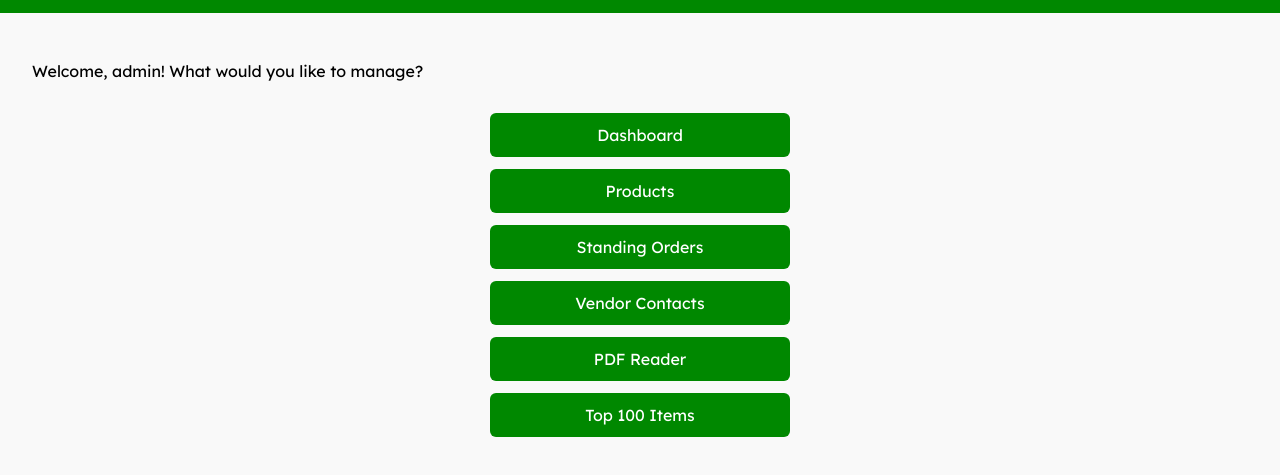
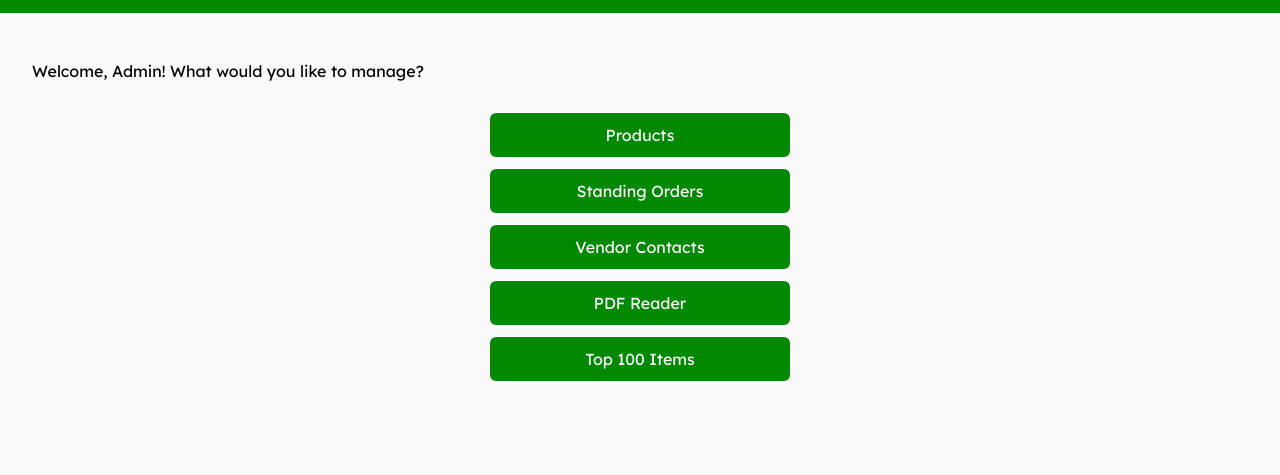
Before and after one commit to geraldrotich/fruit-and-veg-dashboard-v2, a plain HTML site: page public/admin.html in a window 1280 px wide. Shown: the part 49-524 px from the top of the page. Drawn offline with Linux system fonts and the light colour scheme; no server answers.

```diff
--- a/public/admin.html
+++ b/public/admin.html
@@ -78,9 +78,8 @@
   </header>
 
   <main>
-    <p>Welcome, admin! What would you like to manage?</p>
+    <p>Welcome, Admin! What would you like to manage?</p>
     <div class="link-grid">
-      <a href="dashboard-products.html">Dashboard</a>
       <a href="products.html">Products</a>
       <a href="standing-orders.html">Standing Orders</a>
       <a href="vendor-contacts.html">Vendor Contacts</a>
```
